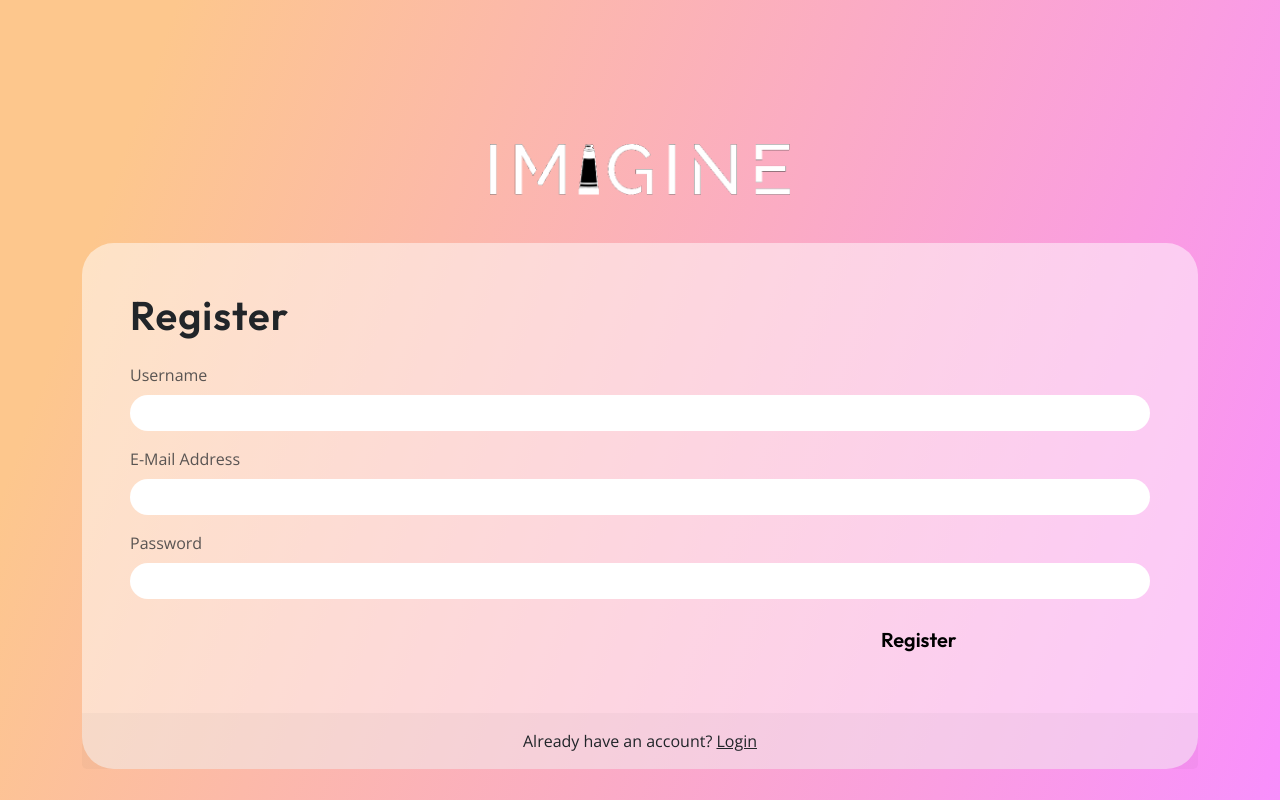
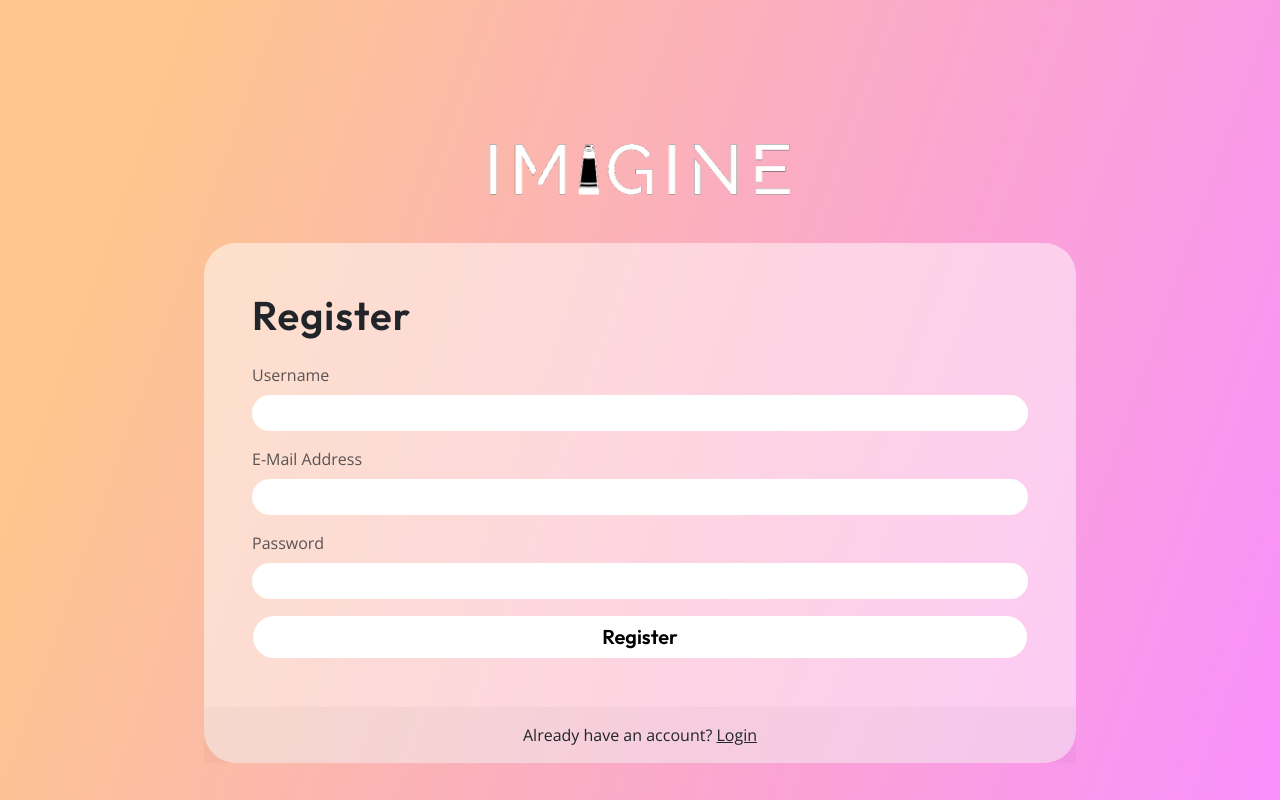
Before and after one commit to xuche123/capstone, a Django app: page /register in a window 1280 px wide. Run offline with Django 4.2, Linux system fonts and the light colour scheme.

Commit message:
fix styling bugs

```diff
--- a/imagine/static/imagine/styles.css
+++ b/imagine/static/imagine/styles.css
@@ -230,7 +230,7 @@
   }
 
   .container {
-    width: 100vw;
+    width: 70vw;
   }
 }
 
--- a/imagine/templates/imagine/register.html
+++ b/imagine/templates/imagine/register.html
@@ -84,7 +84,10 @@
                       <div class="invalid-feedback">Password is required</div>
                     </div>
 
-                    <button type="submit" class="btn ms-auto index-buttons">
+                    <button
+                      type="submit"
+                      class="btn ms-auto form-control login-buttons"
+                    >
                       Register
                     </button>
                   </form>
```
Also changed, not shown: db.sqlite3.
